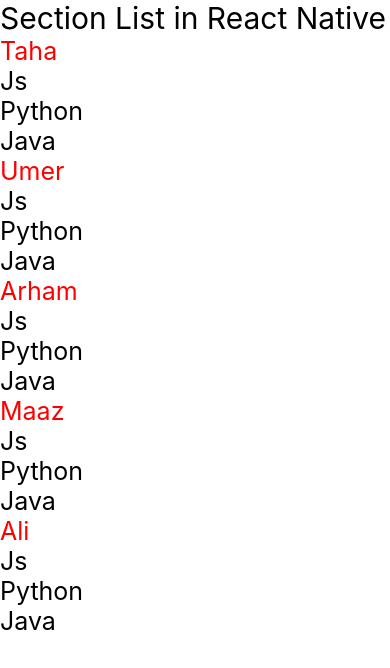
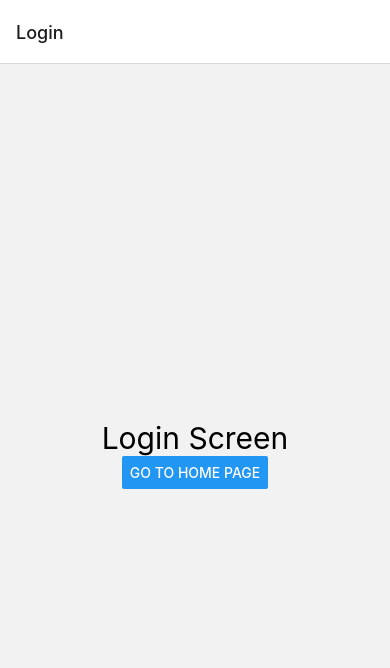
Before and after one commit to SMTahaWaqar/React-Native-Js-Concepts, a React Native app: screen / in a window 390 px wide. Shown: the top 668 px of the page. Built offline with nearby package versions, Linux system fonts and the light colour scheme.

Commit message:
stack navigation

```diff
--- a/App.js
+++ b/App.js
@@ -1,61 +1,39 @@
 /* eslint-disable react-native/no-inline-styles */
+import {NavigationContainer} from '@react-navigation/native';
+import {createNativeStackNavigator} from '@react-navigation/native-stack';
 import React, {useState} from 'react';
-import {FlatList, SectionList, StyleSheet, Text, View} from 'react-native';
+import {Button, Text, View} from 'react-native';
 
+const Stack = createNativeStackNavigator();
 const App = () => {
-  const data = [
-    {
-      id: 1,
-      name: 'Taha',
-      data: ['Js', 'Python', 'Java'],
-    },
-    {
-      id: 2,
-      name: 'Umer',
-      data: ['Js', 'Python', 'Java'],
-    },
-    {
-      id: 3,
-      name: 'Arham',
-      data: ['Js', 'Python', 'Java'],
-    },
-    {
-      id: 4,
-      name: 'Maaz',
-      data: ['Js', 'Python', 'Java'],
-    },
-    {
-      id: 5,
-      name: 'Ali',
-      data: ['Js', 'Python', 'Java'],
-    },
-  ];
   return (
-    <View>
-      <Text style={{fontSize: 30}}>Section List in React Native</Text>
-      <SectionList
-        sections={data}
-        renderItem={({item}) => <Text style={{fontSize: 25}}>{item}</Text>}
-        renderSectionHeader={({section: {name}}) => (
-          <Text style={{fontSize: 25, color: 'red'}}>{name}</Text>
-        )}
+    <NavigationContainer>
+      <Stack.Navigator>
+        <Stack.Screen name="Login" component={Login} />
+        <Stack.Screen name="Home" component={Home} />
+      </Stack.Navigator>
+    </NavigationContainer>
+  );
+};
+
+const Home = () => {
+  return (
+    <View style={{flex: 1, justifyContent: 'center', alignItems: 'center'}}>
+      <Text style={{fontSize: 30}}>Home Screen</Text>
+    </View>
+  );
+};
+
+const Login = props => {
+  return (
+    <View style={{flex: 1, justifyContent: 'center', alignItems: 'center'}}>
+      <Text style={{fontSize: 30}}>Login Screen</Text>
+      <Button
+        title="Go to Home Page"
+        onPress={() => props.navigation.navigate('Home')}
       />
     </View>
   );
 };
 
-const styles = StyleSheet.create({
-  item: {
-    fontSize: 25,
-    backgroundColor: 'blue',
-    color: 'white',
-    margin: 5,
-    padding: 5,
-    width: 120,
-    height: 120,
-    textAlignVertical: 'center',
-    textAlign: 'center',
-  },
-});
-
 export default App;
--- a/package.json
+++ b/package.json
@@ -11,6 +11,7 @@
   },
   "dependencies": {
     "@react-navigation/native": "^6.1.7",
+    "@react-navigation/native-stack": "^6.9.13",
     "react": "18.1.0",
     "react-native": "0.70.13",
     "react-native-safe-area-context": "^4.7.2",
```
Also changed, not shown: 2 other files (tests, documents, lock files or other folders).
